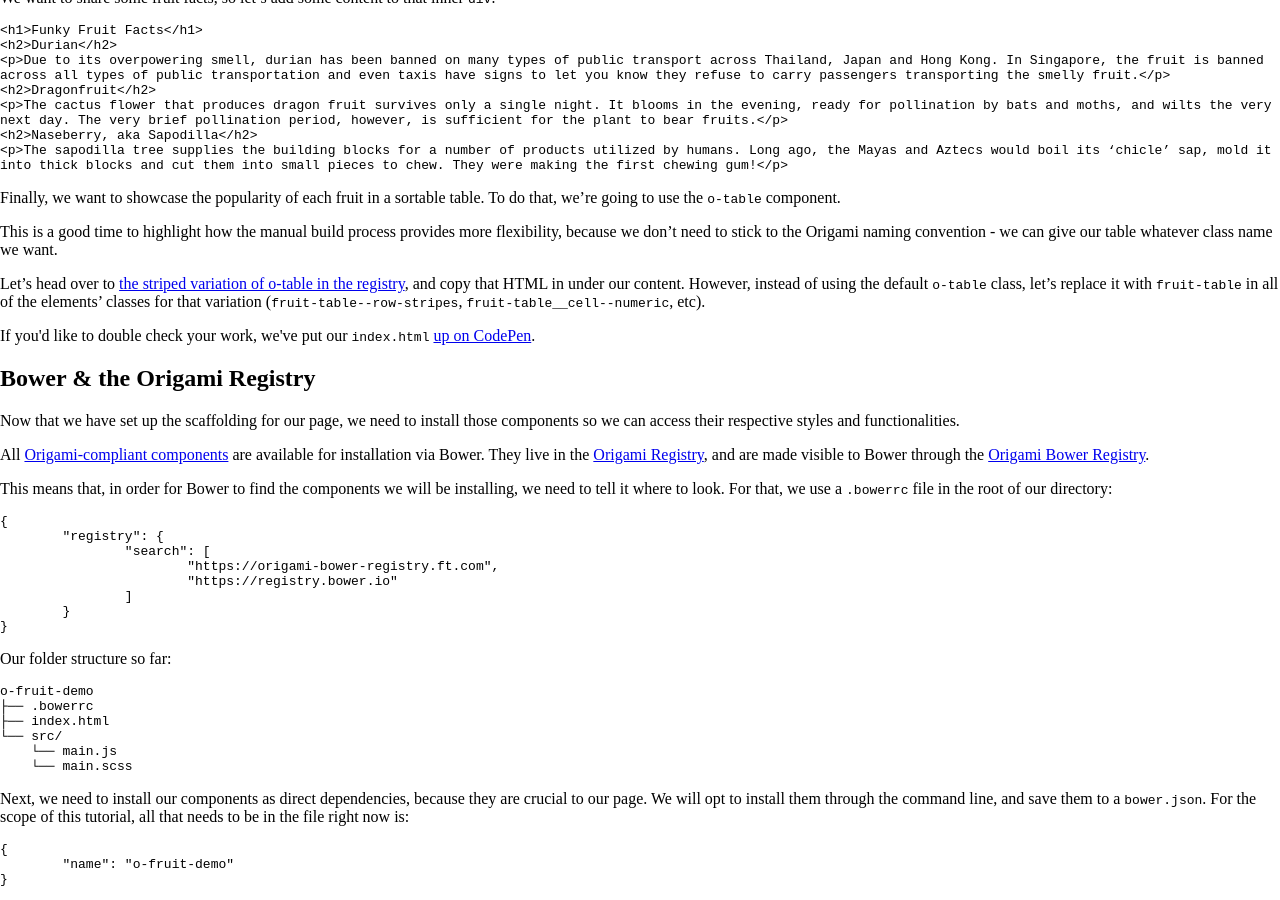
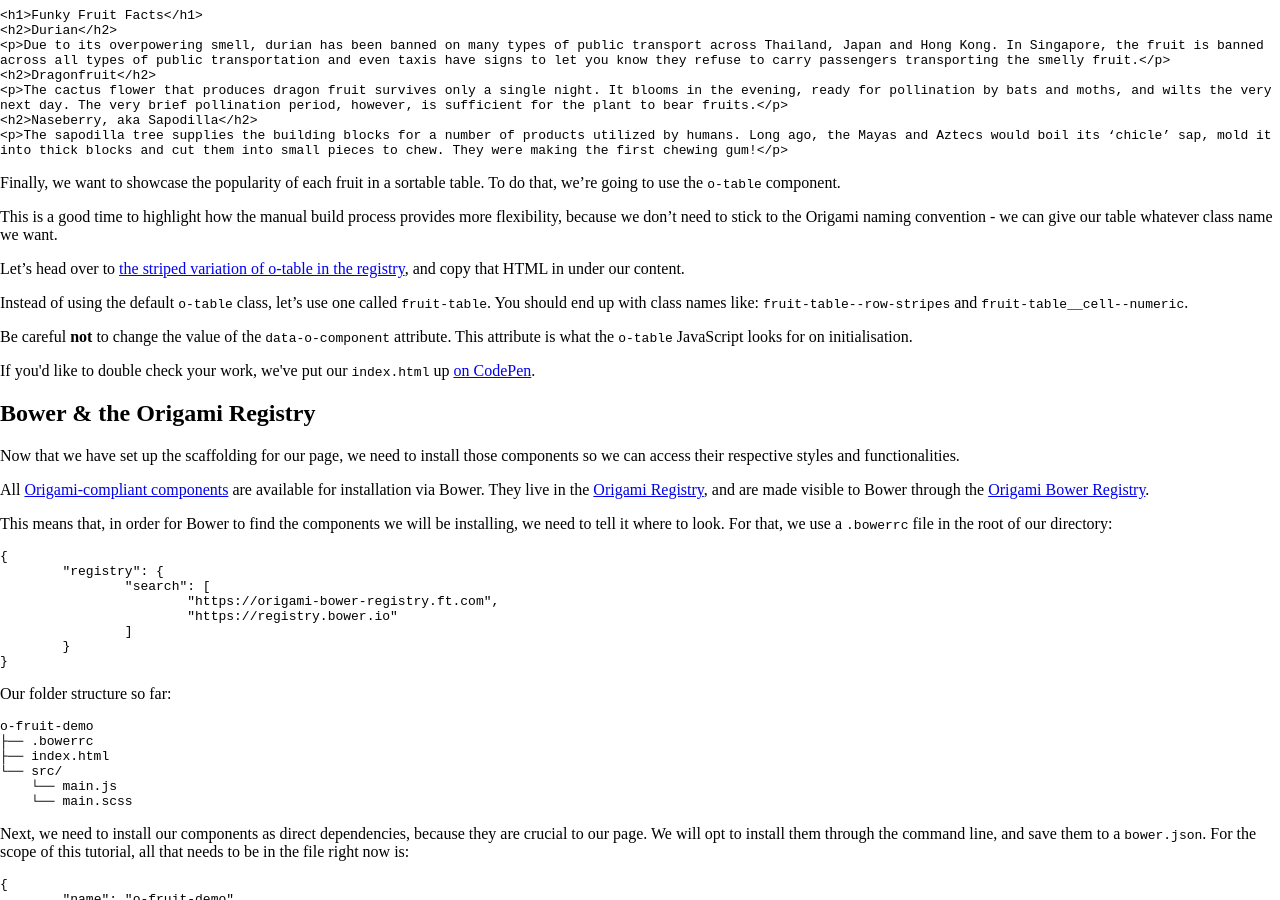
Before and after one commit to Financial-Times/origami-website, a Jekyll site: the page built from _tutorials/manual-build.md, in a window 1280 px wide and 900 px high, scrolled down 1642 px. Built offline with Jekyll 4.4.1, drawn with Linux system fonts in a browser that asks for light colours; a style sheet for code colours, icons or effects is not loaded; some of the changed text lies outside the part shown.

Commit message:
add links, change werds, go to pub ist friyay

```diff
--- a/_tutorials/manual-build.md
+++ b/_tutorials/manual-build.md
@@ -26,7 +26,6 @@ Eventually, we'll have a folder tree that separates our HTML, CSS, JavaScript, d
 
 		&lt;link rel="stylesheet" href="public/main.css">
 		&lt;script async src="public/main.js">&lt;/script>
-
 	&lt;/head>
 	&lt;body>
 
@@ -80,9 +79,13 @@ Finally, we want to showcase the popularity of each fruit in a sortable table. T
 
 This is a good time to highlight how the manual build process provides more flexibility, because we don't need to stick to the Origami naming convention - we can give our table whatever class name we want.
 
-Let's head over to <a href="https://registry.origami.ft.com/components/o-table#demo-row-stripes" class="o-typography-link--external" target="\_blank" rel="noopener">the striped variation of o-table in the registry</a>, and copy that HTML in under our content. However, instead of using the default `o-table` class, let's replace it with `fruit-table` in all of the elements' classes for that variation (`fruit-table--row-stripes`, `fruit-table__cell--numeric`, etc).
+Let's head over to <a href="https://registry.origami.ft.com/components/o-table#demo-row-stripes" class="o-typography-link--external" target="\_blank" rel="noopener">the striped variation of o-table in the registry</a>, and copy that HTML in under our content.
 
-<aside>If you'd like to double check your work, we've put our <code>index.html</code> <a href="#TODO" class="o-typography-link--external" target="\_blank" rel="noopener">up on CodePen</a>.</aside>
+Instead of using the default `o-table` class, let's use one called `fruit-table`. You should end up with class names like: <code style="white-space: nowrap;">fruit-table--row-stripes</code> and <code style="white-space: nowrap;">fruit-table__cell--numeric</code>.
+
+Be careful **not** to change the value of the `data-o-component` attribute. This attribute is what the `o-table` JavaScript looks for on initialisation.
+
+<aside>If you'd like to double check your work, we've put our <code>index.html</code> up <a href="https://codepen.io/ft-origami/pen/EprYzR" class="o-typography-link--external" target="\_blank" rel="noopener">on CodePen</a>.</aside>
 
 <!-- <aside>A single component can have many variations, and all the variations for all components can be found in the <a href="https://registry.origami.ft.com/components">Origami Registry</a>.</aside> -->
 
@@ -204,7 +207,7 @@ Let's start off with [o-grid](/#TODO). It is likely we'll want most of the featu
 
 If we open our `index.html` in a browser window, we'll see that our content is now centered on the page. This is because of the classes that we added to our outside `div` at the very beginning. Since we've requested all of the `o-grid` styling, the styling applies to those classes as soon as we include the component's SCSS.
 
-Remember that we added an [o-typography](#TODO) class to our inner div at the beginning of the tutorial. It will apply styling just as the grid did, so the next—unguided—step, is for you to implement `o-typography` in the same way we implemented `o-grid` above.
+Remember that we added an [o-typography](/#TODO) class to our inner div at the beginning of the tutorial. It will apply styling just as the grid did, so the next—unguided—step, is for you to implement `o-typography` in the same way we implemented `o-grid` above.
 
 Look at your `index.html` in the browser when you're done - your headings and paragraphs should have received font families and styling of their own.
 
@@ -238,7 +241,7 @@ We're going to get a little more granular with [o-table](/#TODO). We're after a
 
 With this, we've added all of the styling we needed for our page, so let's take another look at our `index.html` and admire our handywork.
 
-<aside>If you'd like to double check your work, we've put our <code>main.scss</code> <a href="/#TODO" class="o-typography-link--external" target="\_blank" rel="noopener">up on CodePen</a>.</aside>
+<aside>If you'd like to double check your work, we've put our <code>main.scss</code> up <a href="https://codepen.io/ft-origami/pen/VBgwwJ" class="o-typography-link--external" target="\_blank" rel="noopener">on CodePen</a>.</aside>
 
 ## Component Functionality
 
```
